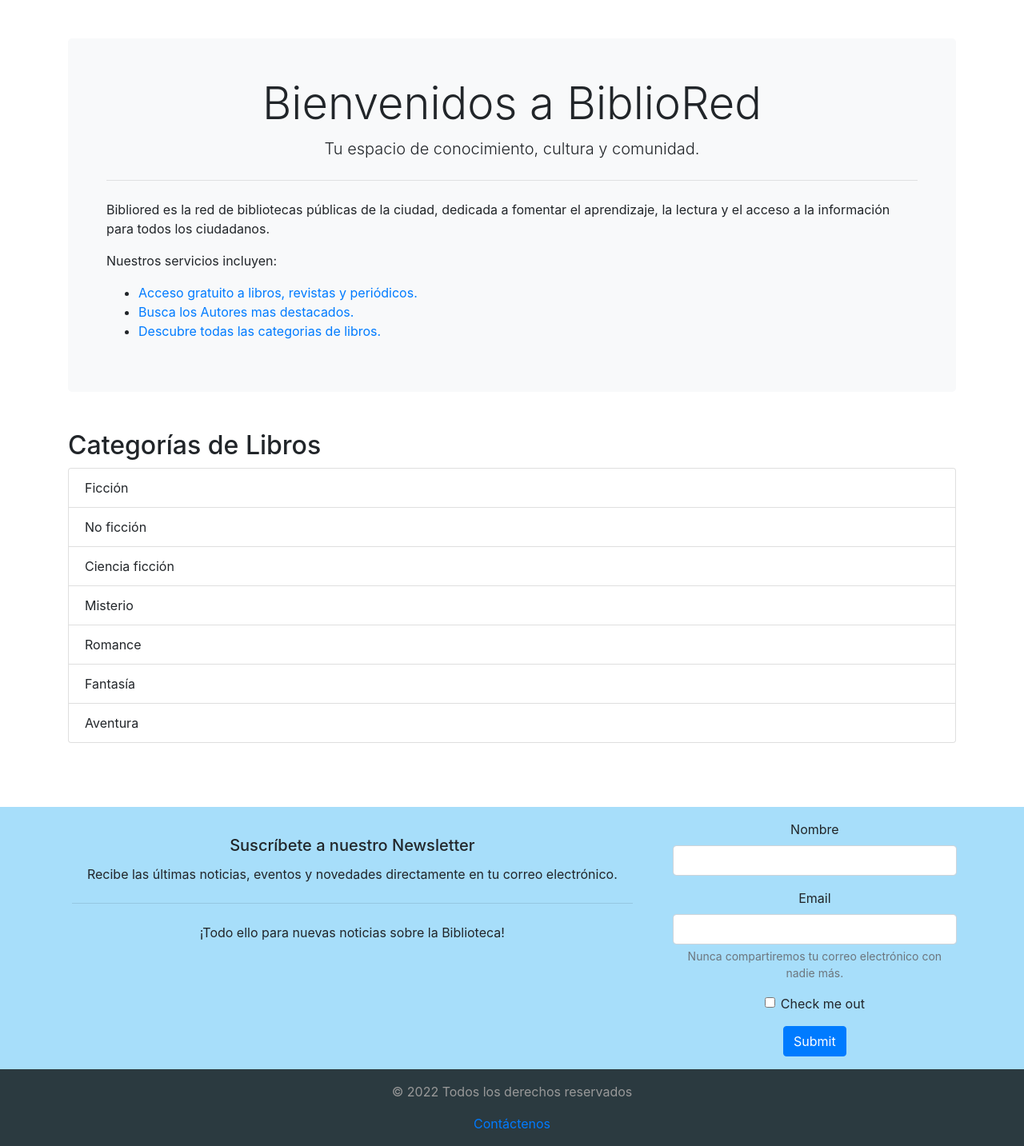
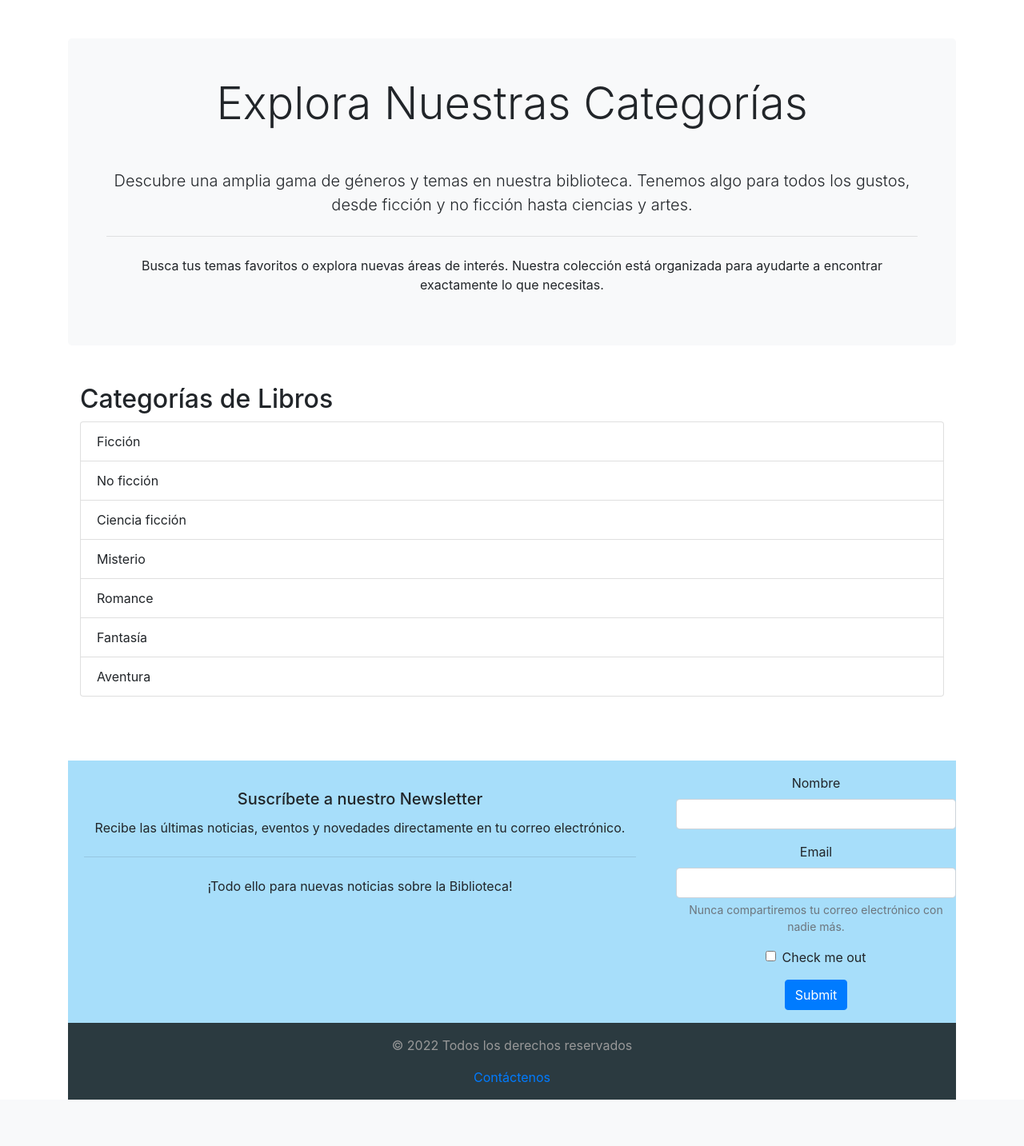
Before and after one commit to SebastianRivasZ/ET-Proyecto-Biblioteca, a Django app: page /categorias in a window 1280 px wide. Shown: the part 616-2049 px from the top of the page at 80% size. After the commit the page ends 1991 px from the top, so only its background shows below. Run offline with Django 5.2, Linux system fonts and the light colour scheme; some libraries are stand-ins or nearby versions.

Commit message:
avance de style

```diff
--- a/Contenido/templates/content/categorias.html
+++ b/Contenido/templates/content/categorias.html
@@ -58,19 +58,13 @@
     <div class="container mt-5">
         <div class="jumbotron bg-light p-5">
             <div class="text-center">
-                <h1 class="display-4">Bienvenidos a BiblioRed</h1>
-                <p class="lead">Tu espacio de conocimiento, cultura y comunidad.</p>
+                <h1 class="display-4">Explora Nuestras Categorías</h1>
+                <p><br></p>
+                <p class="lead">Descubre una amplia gama de géneros y temas en nuestra biblioteca. Tenemos algo para todos los gustos, desde ficción y no ficción hasta ciencias y artes.</p>
+                <hr class="my-4">
+                <p>Busca tus temas favoritos o explora nuevas áreas de interés. Nuestra colección está organizada para ayudarte a encontrar exactamente lo que necesitas.</p>
             </div>
-            <hr class="my-4">
-            <p>Bibliored es la red de bibliotecas públicas de la ciudad, dedicada a fomentar el aprendizaje, la lectura y el acceso a la información para todos los ciudadanos.</p>
-            <p>Nuestros servicios incluyen:</p>
-            <ul>
-                <li><a href="libros.html">Acceso gratuito a libros, revistas y periódicos.</a></li>
-                <li><a href="autores.html">Busca los Autores mas destacados.</a></li>
-                <li><a href="categorias.html">Descubre todas las categorias de libros.</a></li>
-            </ul>
-        </div>
-    </div>
+        </div
 
     <!-- Lista de categorías de libros -->
     <div class="container mt-5">
```
Also changed, not shown: Contenido/templates/content/autores.html (+4 -10 lines), Contenido/templates/content/libros.html (+5 -2 lines).
